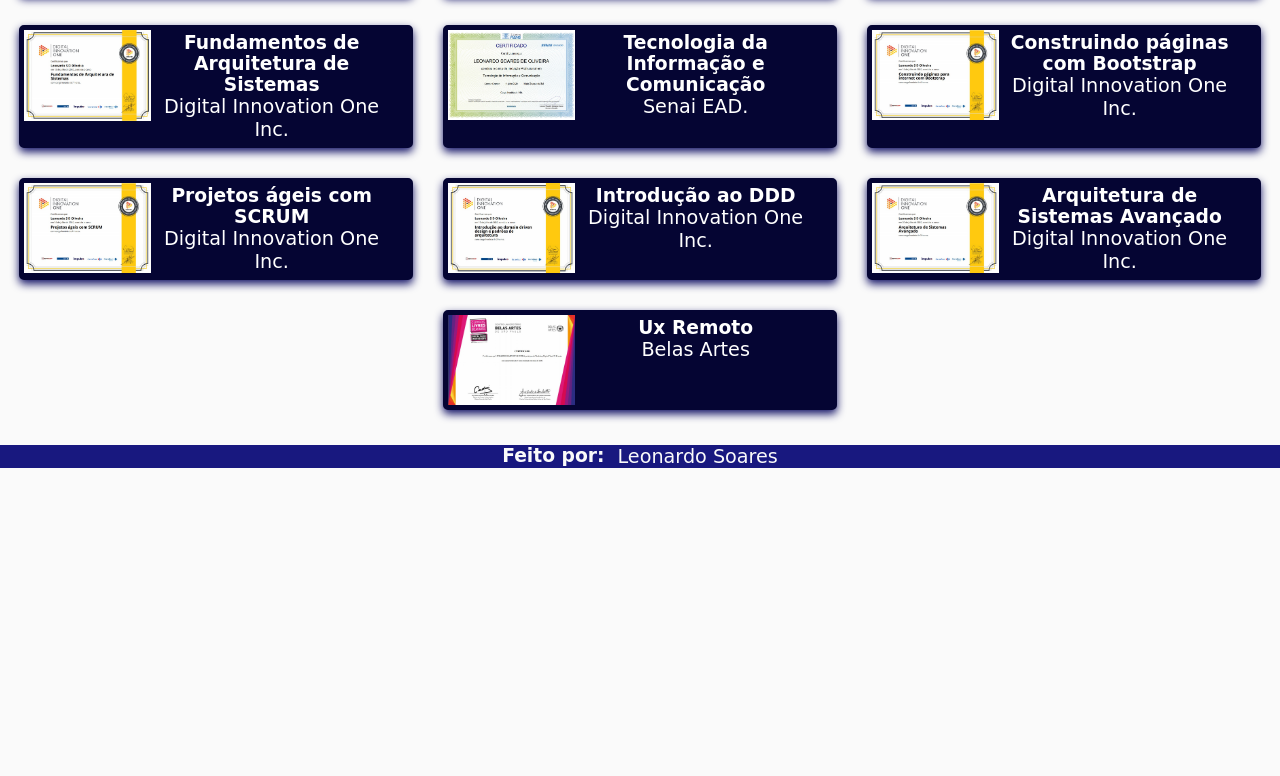
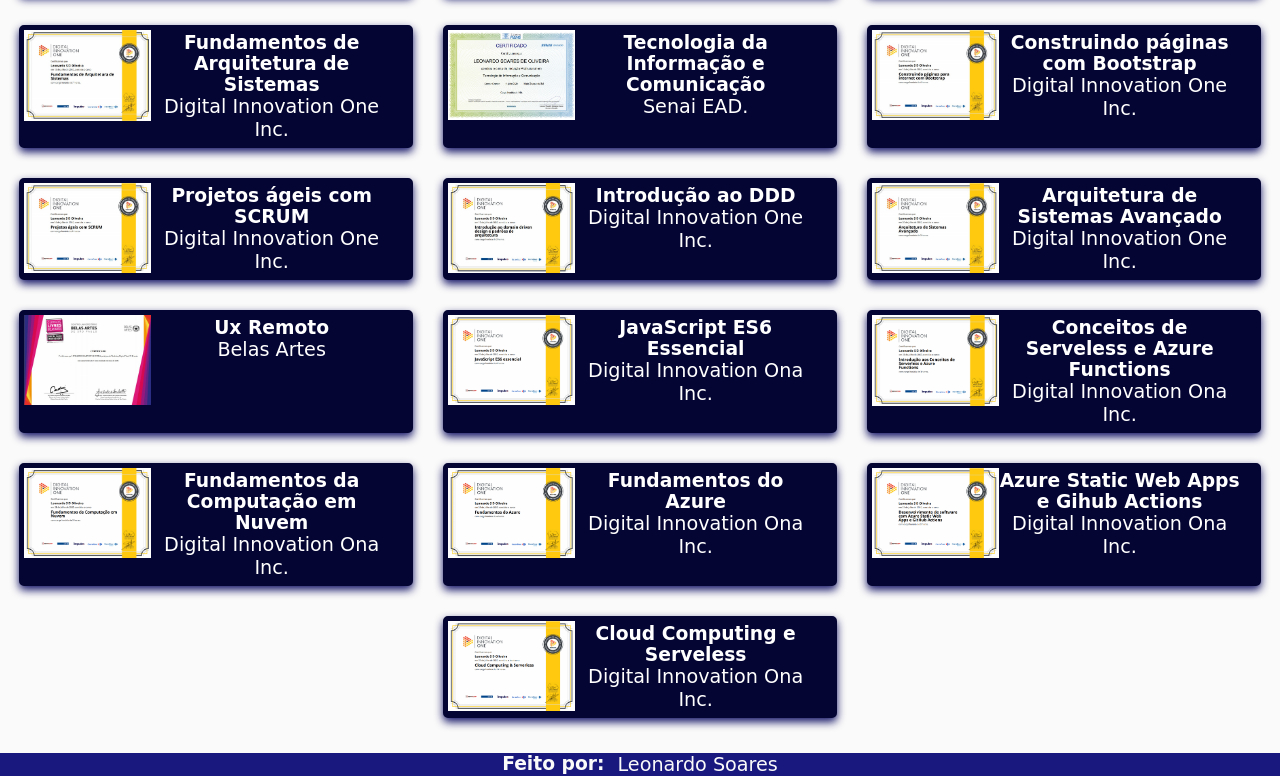
Before and after one commit to LeoSoaresO/leonardosoares, a plain HTML site: page certificates.html in a window 1280 px wide. Shown: the part 631-1407 px from the top of the page. Before the commit the page ends 1099 px from the top, so only its background shows below. Drawn offline with Linux system fonts and the light colour scheme; a web font is replaced by a local one.

Commit message:
Atualização de Conteúdo

```diff
--- a/certificates.html
+++ b/certificates.html
@@ -168,6 +168,60 @@
                     <p>Belas Artes</p>
                     </div>
                 </div>
+                <div class="card">
+                    <a href="pdf/Certificados/ES6 Essencial.png" target="blank">
+                        <img src="pdf/Certificados/ES6 Essencial.png" alt="Avatar" class="img-cert col-4">
+                    </a>
+                    <div class="container" style="text-align: center;">
+                    <h3><b>JavaScript ES6 Essencial</b></h3>
+                    <p>Digital Innovation Ona Inc.</p>
+                    </div>
+                </div>
+                <div class="card">
+                    <a href="pdf/Certificados/Conceitos de serveless.png" target="blank">
+                        <img src="pdf/Certificados/Conceitos de serveless.png" alt="Avatar" class="img-cert col-4">
+                    </a>
+                    <div class="container" style="text-align: center;">
+                    <h3><b>Conceitos de Serveless e Azure Functions</b></h3>
+                    <p>Digital Innovation Ona Inc.</p>
+                    </div>
+                </div>
+                <div class="card">
+                    <a href="pdf/Certificados/Fundamentos da Computação na nuvem.jpg.png" target="blank">
+                        <img src="pdf/Certificados/Fundamentos da Computação na nuvem.jpg.png" alt="Avatar" class="img-cert col-4">
+                    </a>
+                    <div class="container" style="text-align: center;">
+                    <h3><b>Fundamentos da Computação em Nuvem</b></h3>
+                    <p>Digital Innovation Ona Inc.</p>
+                    </div>
+                </div>
+                <div class="card">
+                    <a href="pdf/Certificados/Fundamnetos do Azure.png" target="blank">
+                        <img src="pdf/Certificados/Fundamnetos do Azure.png" alt="Avatar" class="img-cert col-4">
+                    </a>
+                    <div class="container" style="text-align: center;">
+                    <h3><b>Fundamentos do Azure</b></h3>
+                    <p>Digital Innovation Ona Inc.</p>
+                    </div>
+                </div>
+                <div class="card">
+                    <a href="pdf/Certificados/Azure e github actions.png" target="blank">
+                        <img src="pdf/Certificados/Azure e github actions.png" alt="Avatar" class="img-cert col-4">
+                    </a>
+                    <div class="container" style="text-align: center;">
+                    <h3><b>Azure Static Web Apps e Gihub Actions</b></h3>
+                    <p>Digital Innovation Ona Inc.</p>
+                    </div>
+                </div>
+                <div class="card">
+                    <a href="pdf/Certificados/Cloud Computing.png" target="blank">
+                        <img src="pdf/Certificados/Cloud Computing.png" alt="Avatar" class="img-cert col-4">
+                    </a>
+                    <div class="container" style="text-align: center;">
+                    <h3><b>Cloud Computing e Serveless</b></h3>
+                    <p>Digital Innovation Ona Inc.</p>
+                    </div>
+                </div>
             </div>
         </div>
     </div>
```
Also changed, not shown: pdf/Certificados/Azure e github actions.png (added), pdf/Certificados/Cloud Computing.png (added), pdf/Certificados/Conceitos de serveless.png (added), pdf/Certificados/ES6 Essencial.png (added), pdf/Certificados/Fundamentos da Computação na nuvem.jpg.png (added), pdf/Certificados/Fundamnetos do Azure.png (added).
